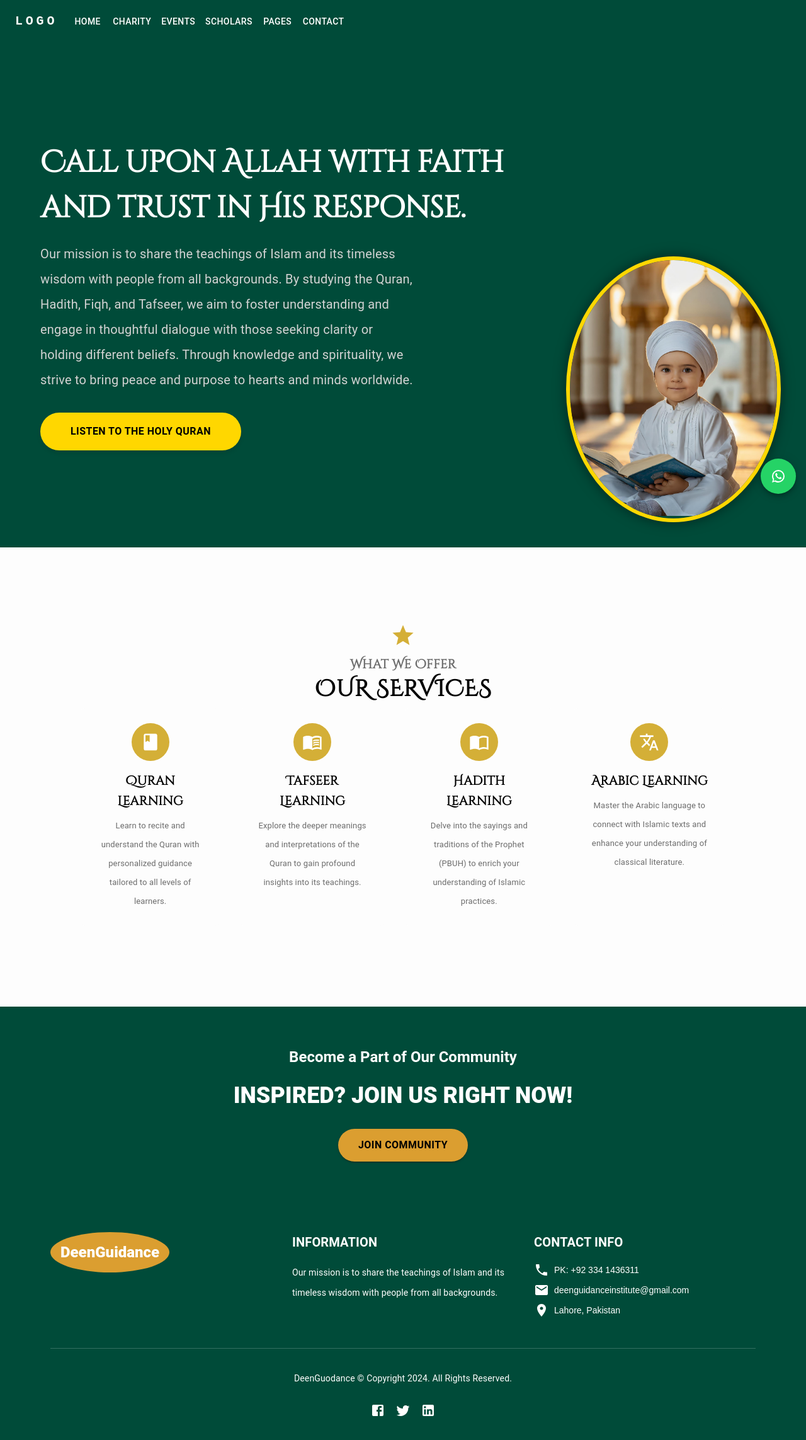
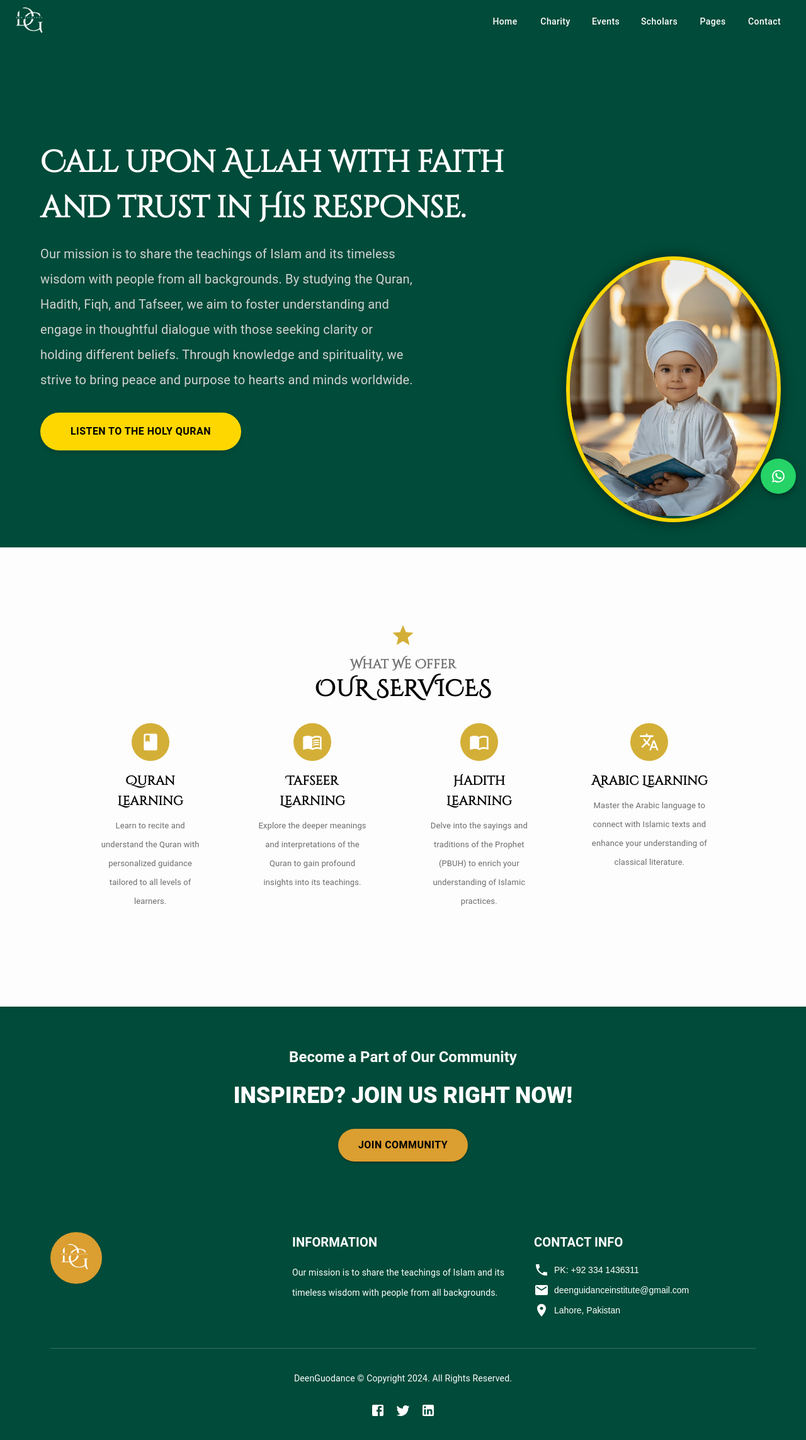
Before and after one commit to AdreesGujjar22/deenguidance, a Next.js app: page /dashboard in a window 1280 px wide. Shown: the top 2286 px of the page at 63% size. Built offline with nearby package versions, Linux system fonts and the light colour scheme.

Commit message:
add logo

```diff
--- a/src/app/dashboard/components/Footer.tsx
+++ b/src/app/dashboard/components/Footer.tsx
@@ -7,6 +7,8 @@ import LocationOnIcon from "@mui/icons-material/LocationOn";
 import FacebookIcon from "@mui/icons-material/Facebook";
 import TwitterIcon from "@mui/icons-material/Twitter";
 import LinkedInIcon from "@mui/icons-material/LinkedIn";
+import Image from 'next/image';
+import Logo from "../../../../public/images/logo.png";
 
 const Footer: React.FC = () => {
   return (
@@ -77,16 +79,23 @@ const Footer: React.FC = () => {
               borderRadius: "50%",
             }}
           >
-            <Typography
-              variant="h5"
+            <Box
               sx={{
-                fontWeight: 900,
-                color: "white",
-                fontSize: "24px",
+                display: "flex",
+                alignItems: "center",
               }}
             >
-              DeenGuidance
-            </Typography>
+              <Image
+                src={Logo}
+                alt="Logo"
+                width={50}
+                height={50}
+                style={{
+                  borderRadius: "50%",
+                  objectFit: "cover",
+                }}
+              />
+            </Box>
           </Box>
         </Grid>
 
--- a/src/app/dashboard/components/NavBar.tsx
+++ b/src/app/dashboard/components/NavBar.tsx
@@ -10,6 +10,8 @@ import Button from '@mui/material/Button';
 import MenuItem from '@mui/material/MenuItem';
 import MenuIcon from '@mui/icons-material/Menu';
 import CloseIcon from '@mui/icons-material/Close';
+import Image from 'next/image';
+import Logo from "../../../../public/images/logo.png";
 
 const pages = ['Home', 'Charity', 'Events', 'Scholars', 'Pages', 'Contact'];
 
@@ -27,68 +29,59 @@ function NavBar() {
   const isMenuOpen = Boolean(anchorElNav);
 
   return (
-    <AppBar position="static">
+    <AppBar position="static" sx={{ boxShadow: "none" }}>
       <Container maxWidth="xl">
-        <Toolbar disableGutters>
-          {/* Logo for desktop */}
-          <Typography
-            variant="h6"
-            noWrap
-            component="a"
-            href="#"
+        <Toolbar disableGutters sx={{ justifyContent: "space-between" }}>
+          {/* Logo */}
+          <Box
             sx={{
-              mr: 2,
-              display: { xs: 'none', md: 'flex' },
-              fontFamily: 'monospace',
-              fontWeight: 700,
-              letterSpacing: '.3rem',
-              color: 'inherit',
-              textDecoration: 'none',
+              display: "flex",
+              alignItems: "center",
             }}
           >
-            LOGO
-          </Typography>
+            <Image
+              src={Logo}
+              alt="Logo"
+              width={50}
+              height={50}
+              style={{
+                borderRadius: "50%",
+                objectFit: "cover",
+              }}
+            />
+          </Box>
 
           {/* Menu items for desktop */}
-          <Box sx={{ flexGrow: 1, display: { xs: 'none', md: 'flex' } }}>
+          <Box sx={{ flexGrow: 1, display: { xs: 'none', md: 'flex' }, justifyContent: "flex-end" }}>
             {pages.map((page) => (
               <Button
                 key={page}
                 onClick={handleCloseNavMenu}
-                sx={{ my: 2, color: 'white', display: 'block' }}
+                sx={{
+                  my: 2,
+                  color: 'white',
+                  display: 'block',
+                  mx: 1,
+                  fontSize: "14px",
+                  textTransform: "none",
+                }}
               >
                 {page}
               </Button>
             ))}
           </Box>
 
-          {/* Logo for mobile */}
-          <Typography
-            variant="h5"
-            noWrap
-            component="a"
-            href="#"
-            sx={{
-              mr: 2,
-              display: { xs: 'flex', md: 'none' },
-              flexGrow: 1,
-              fontFamily: 'monospace',
-              fontWeight: 700,
-              letterSpacing: '.3rem',
-              color: 'inherit',
-              textDecoration: 'none',
-            }}
-          >
-            LOGO
-          </Typography>
-
           {/* Menu icon for mobile */}
-          <Box sx={{ display: { xs: 'flex', md: 'none'} }}>
+          <Box sx={{ display: { xs: 'flex', md: 'none' } }}>
             <IconButton
               size="large"
               aria-label="toggle navigation menu"
               onClick={isMenuOpen ? handleCloseNavMenu : handleOpenNavMenu}
               color="inherit"
+              sx={{
+                zIndex: 1301,
+                position: 'relative',
+              }}
             >
               {isMenuOpen ? <CloseIcon /> : <MenuIcon />}
             </IconButton>
@@ -99,21 +92,18 @@ function NavBar() {
               keepMounted
               open={isMenuOpen}
               onClose={handleCloseNavMenu}
-              sx={{
-                display: {
-                  xs: 'block',
-                  md: 'none' ,
-                },
-              }}
-            >
-              <Box
-                sx={{
-                  width: '100%',
-                  height: '100%',
+              PaperProps={{
+                sx: {
+                  width: '100vw',
+                  maxWidth: '100vw',
+                  height: '100vh',
                   display: 'flex',
                   flexDirection: 'column',
                   alignItems: 'center',
                   justifyContent: 'center',
+                  backgroundColor: 'white',
+                  zIndex: 1300,
+                },
               }}
             >
               {pages.map((page) => (
@@ -121,7 +111,6 @@ function NavBar() {
                   <Typography textAlign="center">{page}</Typography>
                 </MenuItem>
               ))}
-              </Box>
             </Menu>
           </Box>
         </Toolbar>
```
Also changed, not shown: public/images/logo.png (added). Lines whose indentation alone changed are shown as unchanged.
